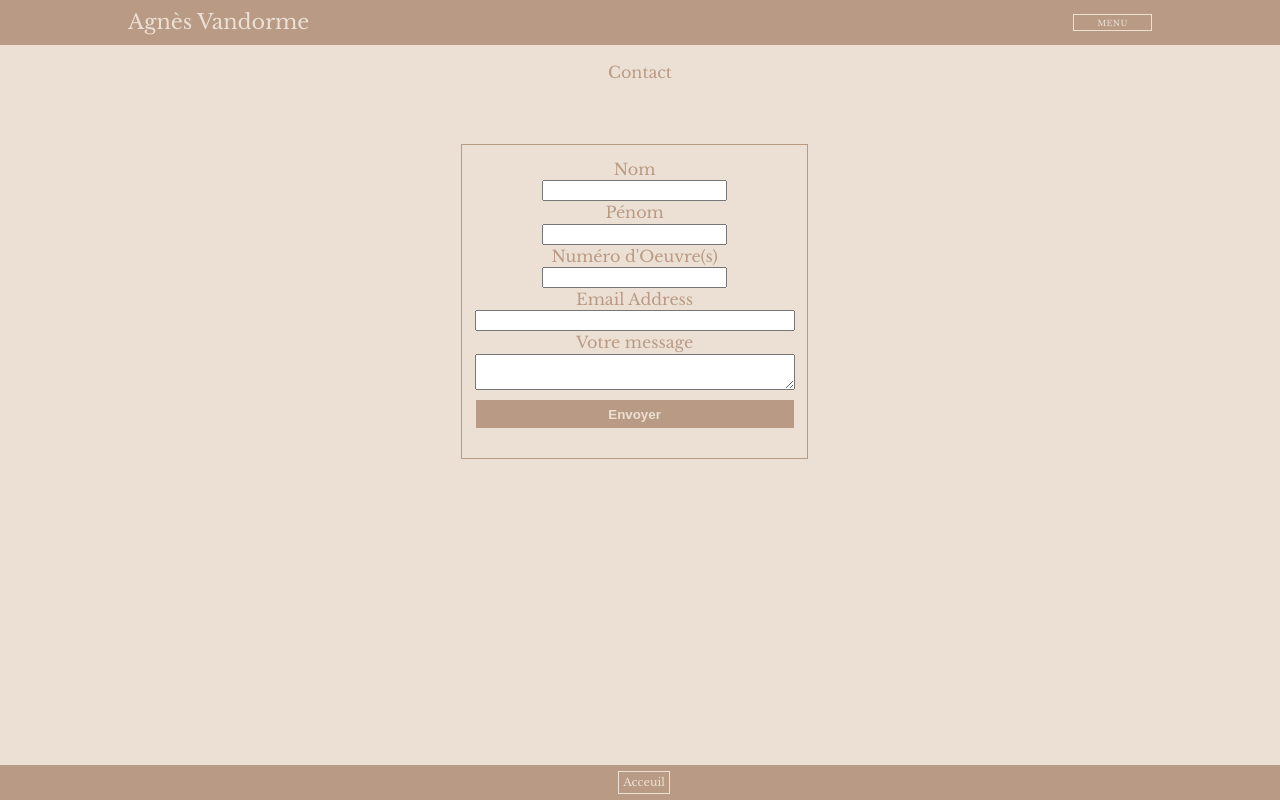
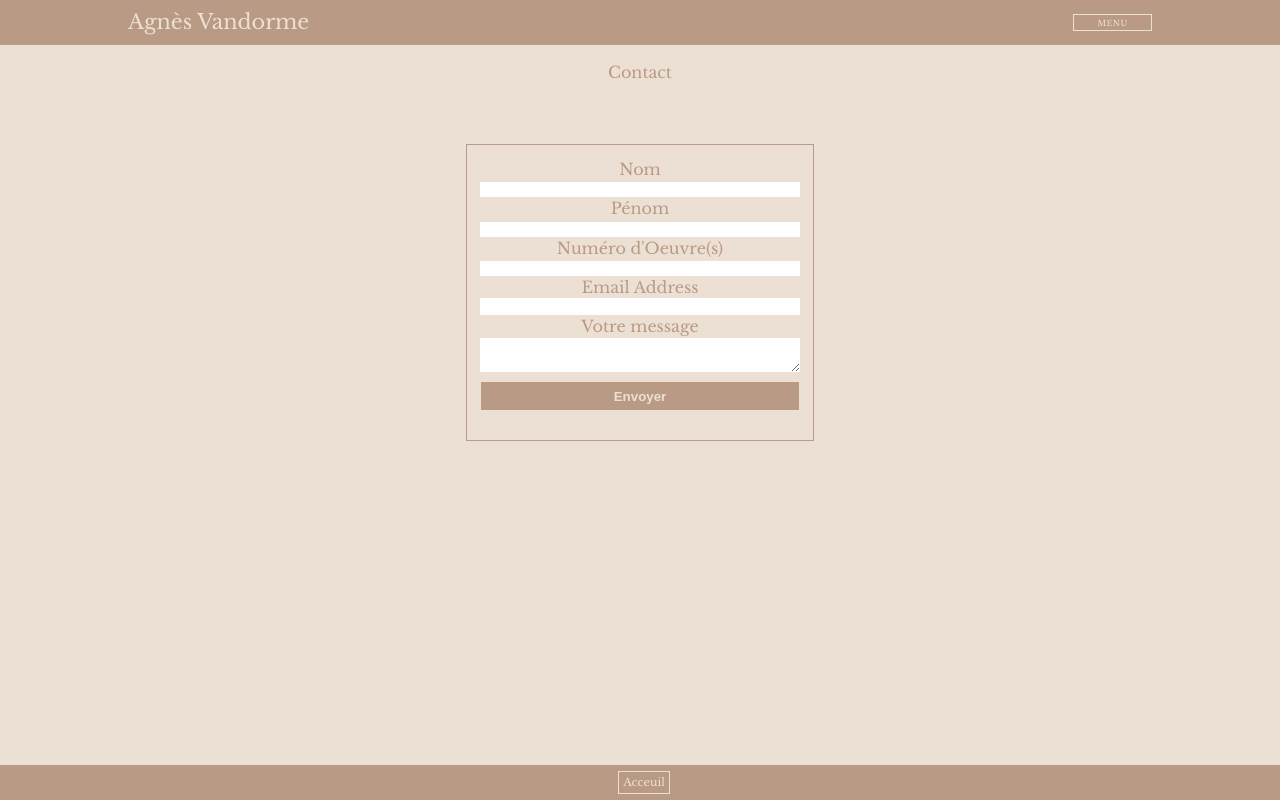
Before and after one commit to julien-leleu-YJS/Agnes-Vandorme, a React (Create React App) app: page /contact in a window 1280 px wide. Built offline with nearby package versions, Linux system fonts and the light colour scheme; a web font is replaced by a local one.

Commit message:
finish one project agnes vandorme

```diff
--- a/src/composants/menuBurger/Burger.jsx
+++ b/src/composants/menuBurger/Burger.jsx
@@ -39,7 +39,7 @@ function Burger() {
       >
         <MenuItem onClick={handleClose}>
           {' '}
-          <a className="link-burger" href="home">Acceuil</a>
+          <a className="link-burger" href="home">Accueil</a>
         </MenuItem>
         <MenuItem onClick={handleClose}>
           {' '}
--- a/src/pages/contact/Contact.jsx
+++ b/src/pages/contact/Contact.jsx
@@ -8,12 +8,10 @@ import './deskContact.scss';
 
 function Contact() {
   const [state, handleSubmit] = useForm('mrgjojda');
-  if (state.succeeded) {
-    return <p className="text-confirm">Merci pour votre message !</p>;
-  }
   return (
     <div className="contact-container">
       <h1 className="title-contact">Contact</h1>
+      { !state.succeeded && (
       <form className="form-container" onSubmit={handleSubmit}>
         <label>
           <p className="title-input">Nom</p>
@@ -28,8 +26,8 @@ function Contact() {
           <input className="input" name="number" />
         </label>
 
-        <label className="title-input" htmlFor="email">
-          Email Address
+        <label className="input" htmlFor="email">
+          <p className="title-input"> Email Address</p>
         </label>
         <input
           id="email"
@@ -41,8 +39,8 @@ function Contact() {
           field="email"
           errors={state.errors}
         />
-        <label className="title-input" htmlFor="message">
-          Votre message
+        <label className="input" htmlFor="message">
+          <p className="title-input">Votre message</p>
 
         </label>
         <textarea
@@ -54,10 +52,15 @@ function Contact() {
           field="message"
           errors={state.errors}
         />
-        <button className="submit" type="submit" disabled={state.submitting}>
+        <button className="submit-button" type="submit" disabled={state.submitting}>
           Envoyer
         </button>
       </form>
+      ) }
+      { state.succeeded && (
+        <p className="text-confirm">Merci pour votre message !</p>
+      ) }
+
     </div>
   );
 }
--- a/src/pages/contact/deskContact.scss
+++ b/src/pages/contact/deskContact.scss
@@ -6,26 +6,44 @@
     color: #b99a84;
     font-size: 1rem;
   }
+  .contact-container {
+    display: flex;
+    justify-content: center;
+    align-items: center;
+  }
   .form-container {
     display: flex;
     flex-direction: column;
     justify-content: center;
-    margin-bottom: 1%;
     border: 1px solid #b99a84;
-    margin-left: 36%;
-
+    margin: 0 auto;
     background-color: #ece0d4;
-    padding: 1%;
     color: #b99a84;
     width: 25%;
+    padding: 1%;
   }
   .title-input {
     margin-top: 1%;
     margin-bottom: 1%;
   }
   .input {
+    width: 100%;
+    box-sizing: border-box;
+    padding: 0;
+    margin: 0;
+    border: none;
   }
-  .submit {
+  #email {
+    width: 100%;
+    box-sizing: border-box;
+    border: none;
+  }
+  #message {
+    width: 100%;
+    box-sizing: border-box;
+    border: none;
+  }
+  .submit-button {
     margin-top: 3%;
     margin-bottom: 5%;
     background-color: #b99a84;
```
